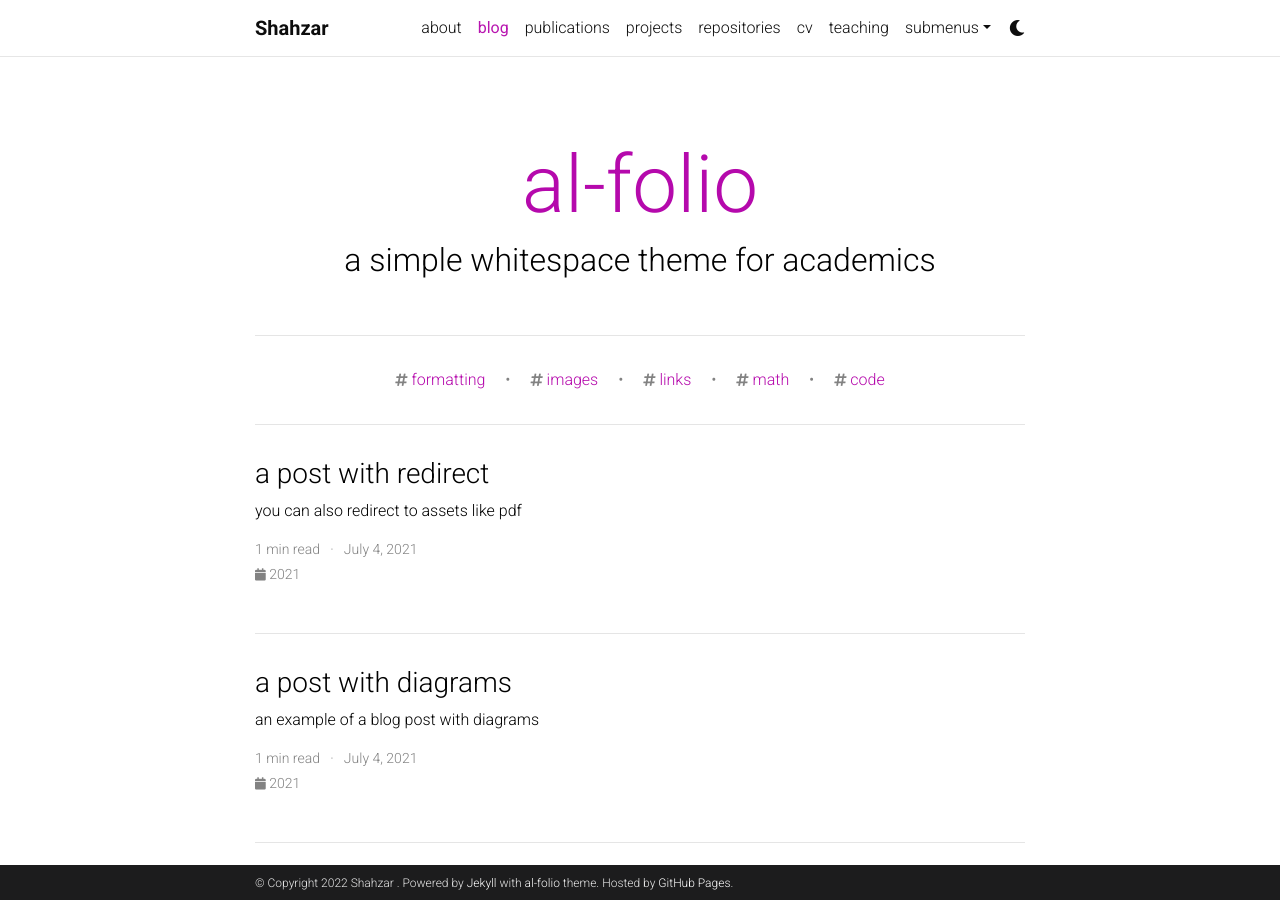
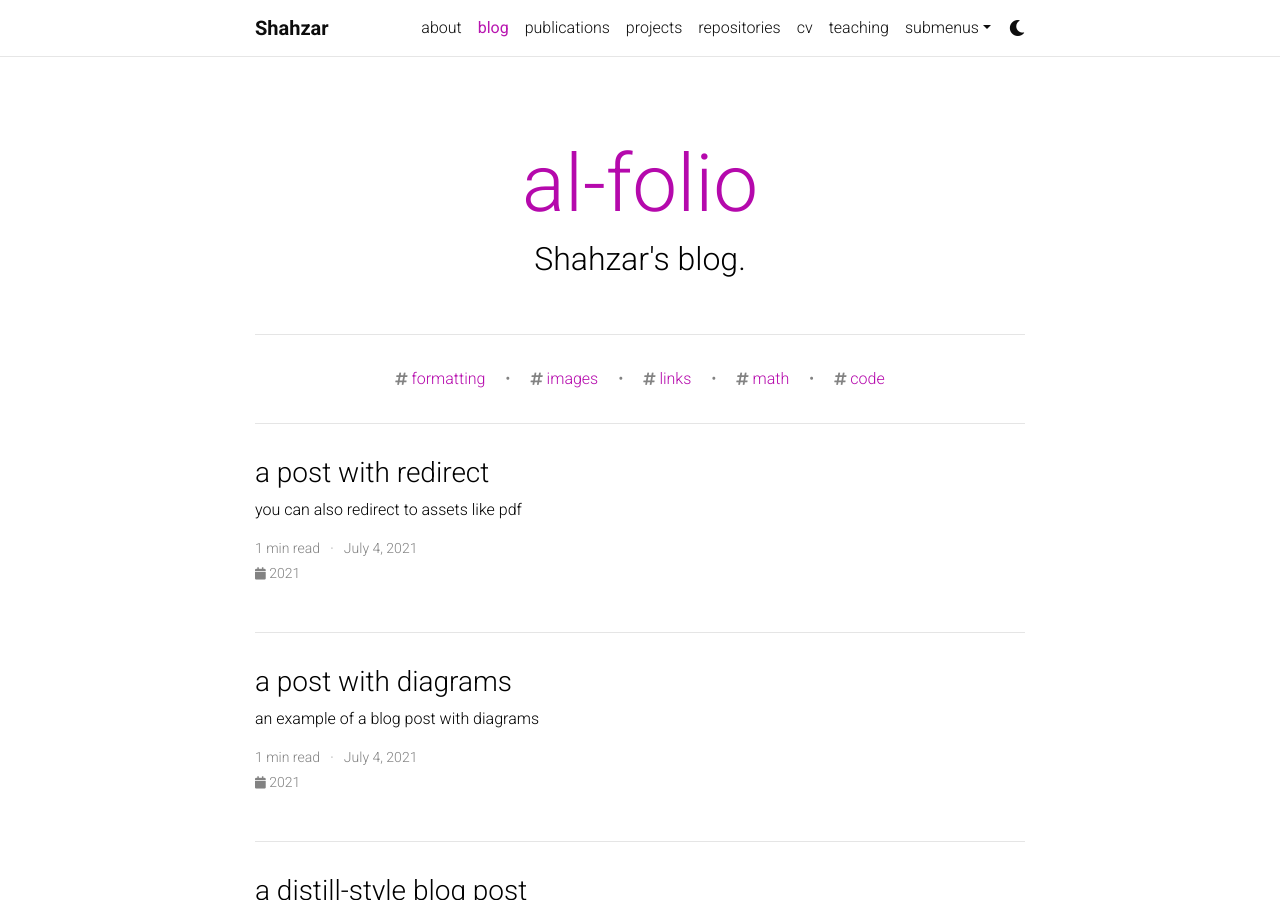
Before and after one commit to shahzarrizvi/shahzarrizvi.github.io, a Jekyll site: the page built from blog/index.html, in a window 1280 px wide and 900 px high. Built offline with Jekyll 4.4.1, drawn with Linux system fonts in a browser that asks for light colours; the list of posts is cut into pages by our own code; comment, search, counter and statistics services are not loaded; a style sheet for code colours, icons or effects is not loaded.

```diff
--- a/_config.yml
+++ b/_config.yml
@@ -8,14 +8,14 @@
 last_name:
 email: shahzar@berkeley.edu
 description: > # the ">" symbol means to ignore newlines until "footer_text:"
-  A simple, whitespace theme for academics. Based on [*folio](https://github.com/bogoli/-folio) design.
+  Shahzar's personal website.
 footer_text: >
   Powered by <a href="https://jekyllrb.com/" target="_blank">Jekyll</a> with <a href="https://github.com/alshedivat/al-folio">al-folio</a> theme.
   Hosted by <a href="https://pages.github.com/" target="_blank">GitHub Pages</a>.
 keywords: jekyll, jekyll-theme, academic-website, portfolio-website  # add your own keywords or leave empty
 
 lang: en # the language of your site (for example: en, fr, cn, ru, etc.)
-icon: ⚛️  # the emoji used as the favicon (alternatively, provide image name in /assets/img/)
+icon: 📈  # the emoji used as the favicon (alternatively, provide image name in /assets/img/)
 
 url: https://shahzarrizvi.github.io # the base hostname & protocol for your site
 baseurl:  # the subpath of your site, e.g. /blog/
@@ -46,8 +46,8 @@
 # Layout
 # -----------------------------------------------------------------------------
 
-navbar_fixed: false
-footer_fixed: true
+navbar_fixed: true
+footer_fixed: false
 
 # Dimensions
 max_width: 800px
@@ -102,7 +102,7 @@
 
 blog_name: al-folio # blog_name will be displayed in your blog page
 blog_nav_title: blog # your blog must have a title for it to be displayed in the nav bar
-blog_description: a simple whitespace theme for academics
+blog_description: Shahzar's blog.
 permalink: /blog/:year/:title/
 
 # Pagination
```
Also changed, not shown: 1 other file.
